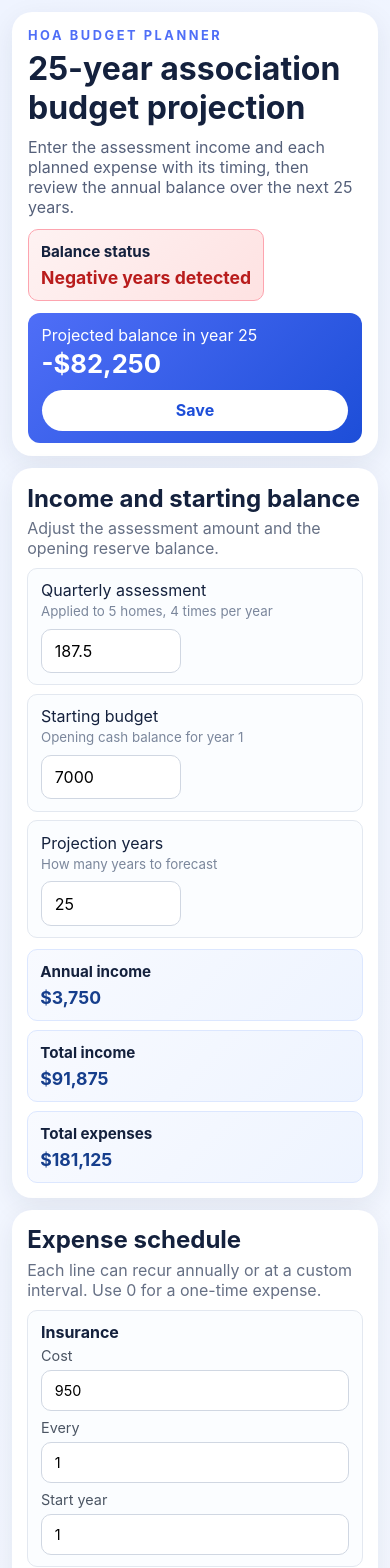
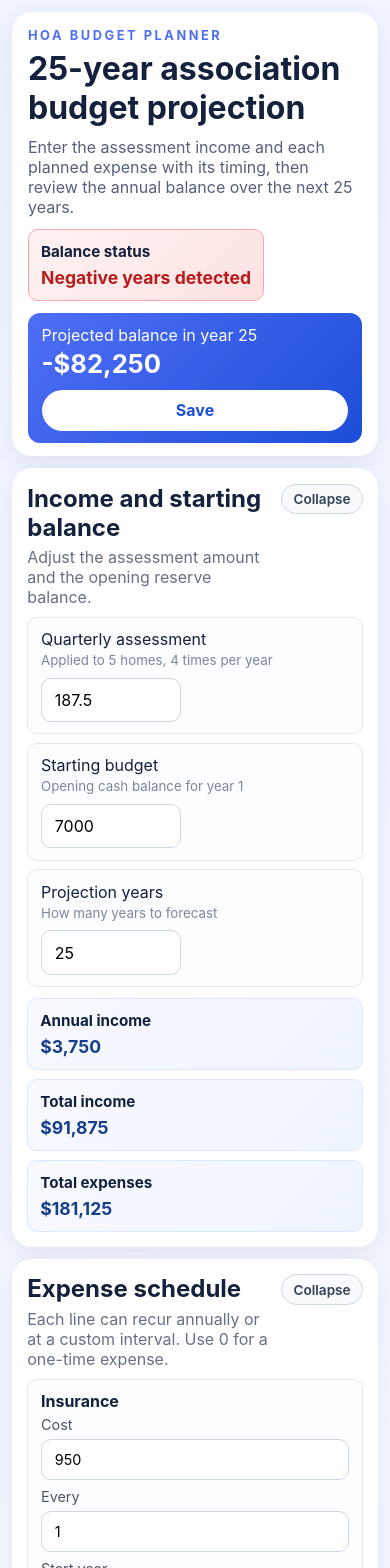
Before and after one commit to alfein/hoa-budget, a React (Vite) app in the folder frontend/: page / in a window 390 px wide. Shown: the top 1568 px of the page. Built offline with nearby package versions, Linux system fonts and the light colour scheme.

Commit message:
Made sections collapsible on mobile

```diff
--- a/frontend/src/App.tsx
+++ b/frontend/src/App.tsx
@@ -1,4 +1,4 @@
-import { useEffect, useMemo, useState } from 'react';
+import { useMemo, useState } from 'react';
 
 type ExpenseItem = {
   id: string;
@@ -85,6 +85,15 @@ export default function App() {
   const [assessmentAmount, setAssessmentAmount] = useState(() => loadState().assessmentAmount);
   const [projectionYears, setProjectionYears] = useState(() => loadState().projectionYears);
   const [expenses, setExpenses] = useState(() => loadState().expenses);
+  const [isIncomeCollapsed, setIsIncomeCollapsed] = useState(false);
+  const [isExpensesCollapsed, setIsExpensesCollapsed] = useState(false);
+  const [isMobile, setIsMobile] = useState(() => window.innerWidth < 640);
+
+  useMemo(() => {
+    const handleResize = () => setIsMobile(window.innerWidth < 640);
+    window.addEventListener('resize', handleResize);
+    return () => window.removeEventListener('resize', handleResize);
+  }, []);
 
   const saveState = () => {
     const state = {
@@ -178,11 +187,25 @@ export default function App() {
 
       <main className="content-grid">
         <section className="panel">
-          <div className="panel-heading">
+          <div className="panel-heading panel-heading-toggle">
+            <div>
               <h2>Income and starting balance</h2>
               <p>Adjust the assessment amount and the opening reserve balance.</p>
             </div>
+            {isMobile && (
+              <button
+                type="button"
+                className="collapse-toggle"
+                onClick={() => setIsIncomeCollapsed((current) => !current)}
+                aria-expanded={!isIncomeCollapsed}
+              >
+                {isIncomeCollapsed ? 'Expand' : 'Collapse'}
+              </button>
+            )}
+          </div>
 
+          {(!isMobile || !isIncomeCollapsed) && (
+            <>
               <div className="input-list">
                 <label className="input-row">
                   <div>
@@ -242,14 +265,29 @@ export default function App() {
                   <p>{formatCurrency(totalExpenses)}</p>
                 </article>
               </div>
+            </>
+          )}
         </section>
 
         <section className="panel">
-          <div className="panel-heading">
+          <div className="panel-heading panel-heading-toggle">
+            <div>
               <h2>Expense schedule</h2>
               <p>Each line can recur annually or at a custom interval. Use 0 for a one-time expense.</p>
             </div>
+            {isMobile && (
+              <button
+                type="button"
+                className="collapse-toggle"
+                onClick={() => setIsExpensesCollapsed((current) => !current)}
+                aria-expanded={!isExpensesCollapsed}
+              >
+                {isExpensesCollapsed ? 'Expand' : 'Collapse'}
+              </button>
+            )}
+          </div>
 
+          {(!isMobile || !isExpensesCollapsed) && (
             <div className="expense-list">
               {expenses.map((expense) => (
                 <div key={expense.id} className="expense-card">
@@ -289,6 +327,7 @@ export default function App() {
                 </div>
               ))}
             </div>
+          )}
         </section>
       </main>
 
--- a/frontend/src/styles.css
+++ b/frontend/src/styles.css
@@ -103,9 +103,34 @@ p {
   margin-bottom: 0.6rem;
 }
 
+.panel-heading-toggle {
+  display: flex;
+  justify-content: space-between;
+  align-items: flex-start;
+  gap: 0.75rem;
+}
+
 .panel-heading p {
   color: #667085;
   margin-top: 0.35rem;
+}
+
+.collapse-toggle {
+  border: 1px solid #d0d7e2;
+  border-radius: 999px;
+  background: #f8fafc;
+  color: #334155;
+  padding: 0.4rem 0.7rem;
+  font-size: 0.85rem;
+  font-weight: 600;
+  cursor: pointer;
+}
+
+.hero-cards-row {
+  display: flex;
+  align-items: center;
+  gap: 0.5rem;
+  flex-wrap: wrap;
 }
 
 .input-list,
@@ -276,4 +301,14 @@ p {
   .hero-summary {
     width: 100%;
   }
+
+  .collapse-toggle {
+    display: inline-flex;
+  }
 }
+
+@media (min-width: 641px) {
+  .collapse-toggle {
+    display: none;
+  }
+}
```
Lines whose indentation alone changed are shown as unchanged.
